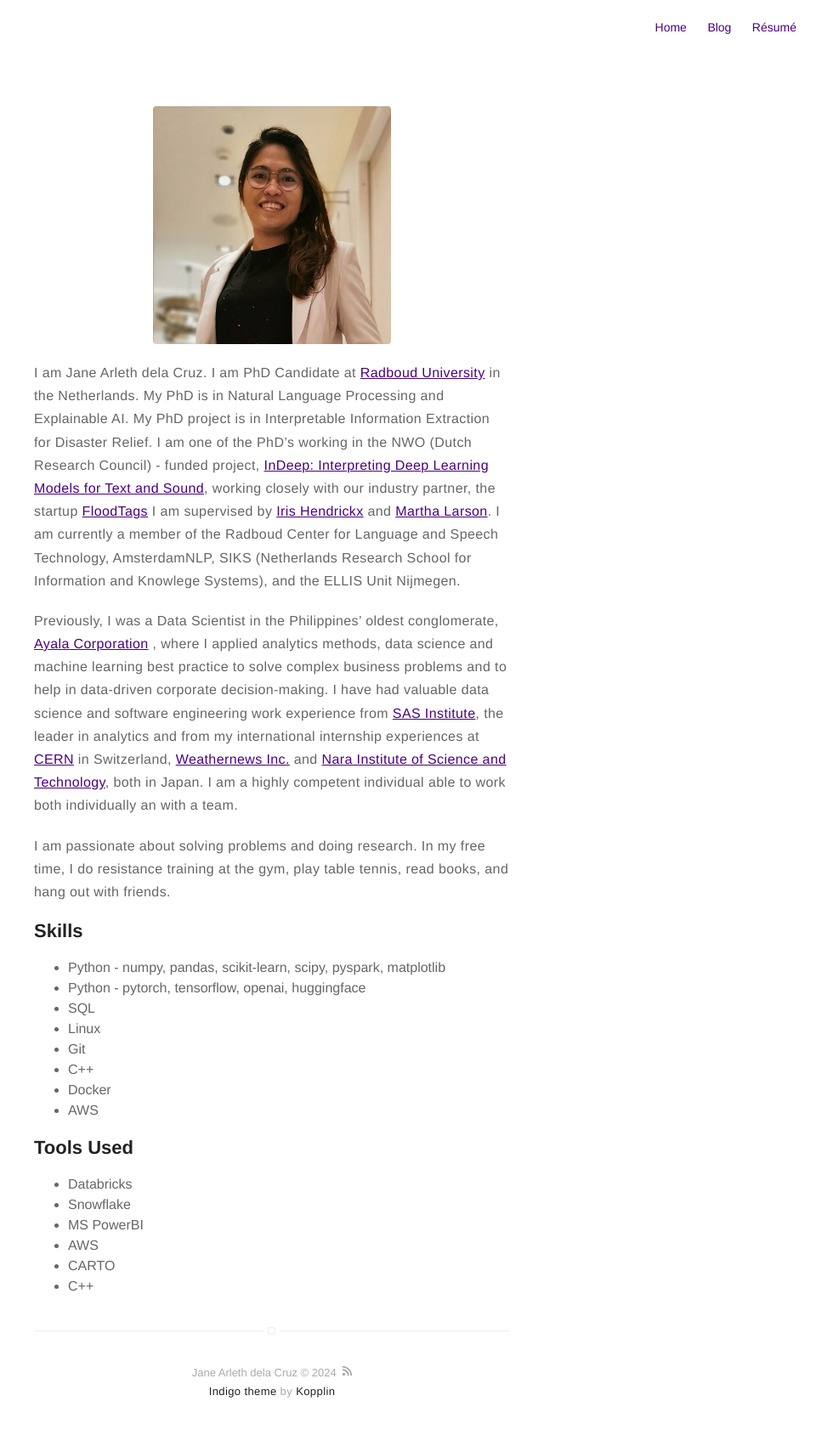
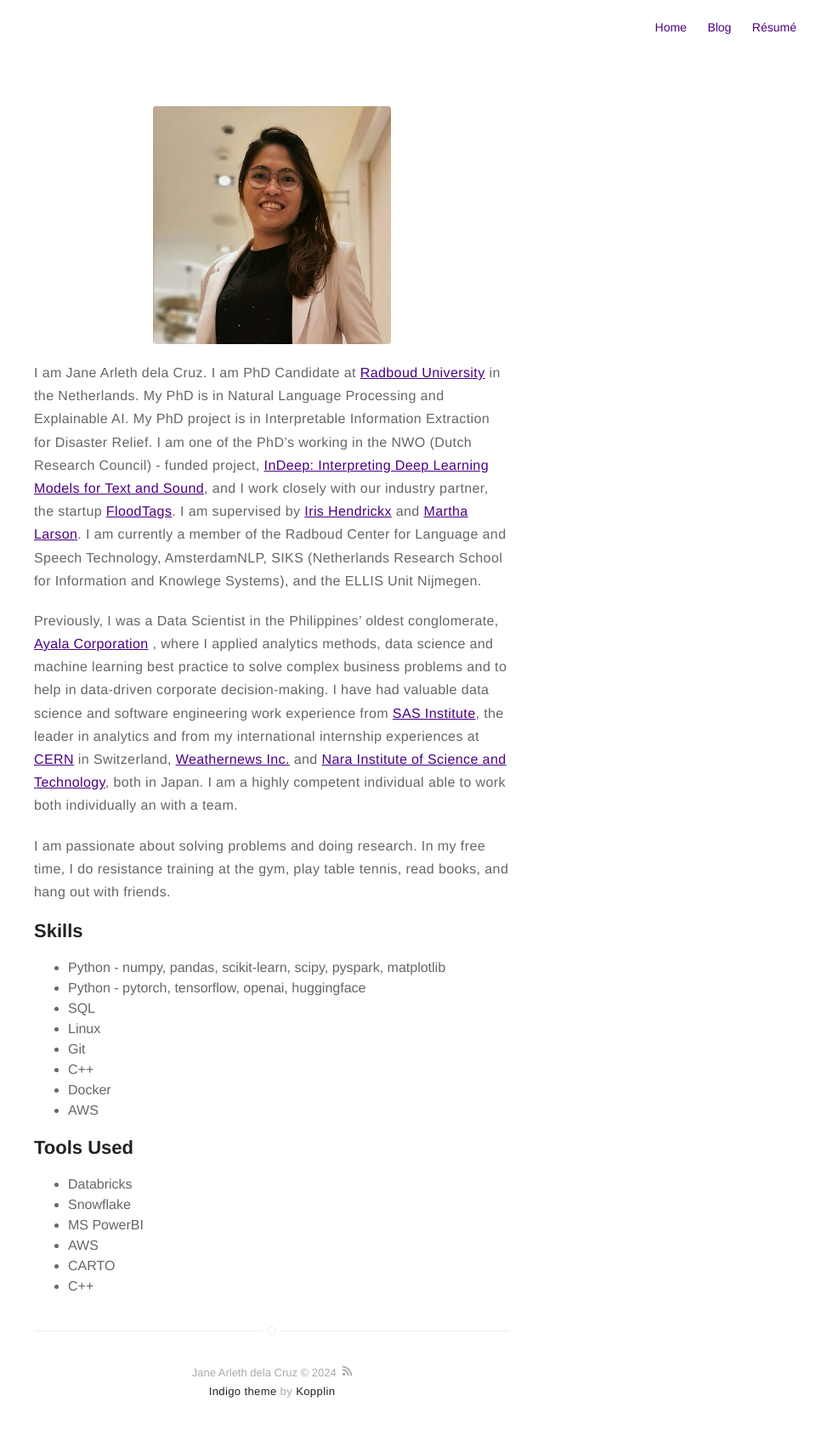
Before and after one commit to arlethitgo/learnmore, a Jekyll site: the page built from about.md, in a window 1280 px wide. Shown: the whole page at 85% size, without its empty margins (320-1280 px from the left). Built offline with Jekyll 4.4.1, drawn with Linux system fonts in a browser that asks for light colours.

Commit message:
Update about.md

```diff
--- a/about.md
+++ b/about.md
@@ -7,7 +7,7 @@ layout: page
 I am Jane Arleth dela Cruz. I am PhD Candidate at [Radboud University](ru.nl) in the Netherlands. My PhD is in
 Natural Language Processing and Explainable AI.
 My PhD project is in Interpretable Information Extraction for Disaster Relief.
-I am one of the PhD's working in the NWO (Dutch Research Council) - funded project, [InDeep: Interpreting Deep Learning Models for Text and Sound](https://projects.illc.uva.nl/indeep/events/journal-club/), working closely with our industry partner, the startup [FloodTags](https://www.floodtags.com/)
+I am one of the PhD's working in the NWO (Dutch Research Council) - funded project, [InDeep: Interpreting Deep Learning Models for Text and Sound](https://projects.illc.uva.nl/indeep/events/journal-club/), and I work closely with our industry partner, the startup [FloodTags](https://www.floodtags.com/).
 I am supervised by [Iris Hendrickx](https://i-hx.nl/) and [Martha Larson](https://www.ru.nl/en/people/larson-m).
 I am currently a member of the Radboud Center for Language and Speech Technology, AmsterdamNLP, SIKS (Netherlands Research School for Information and Knowlege Systems), and the ELLIS Unit Nijmegen.
 
```
